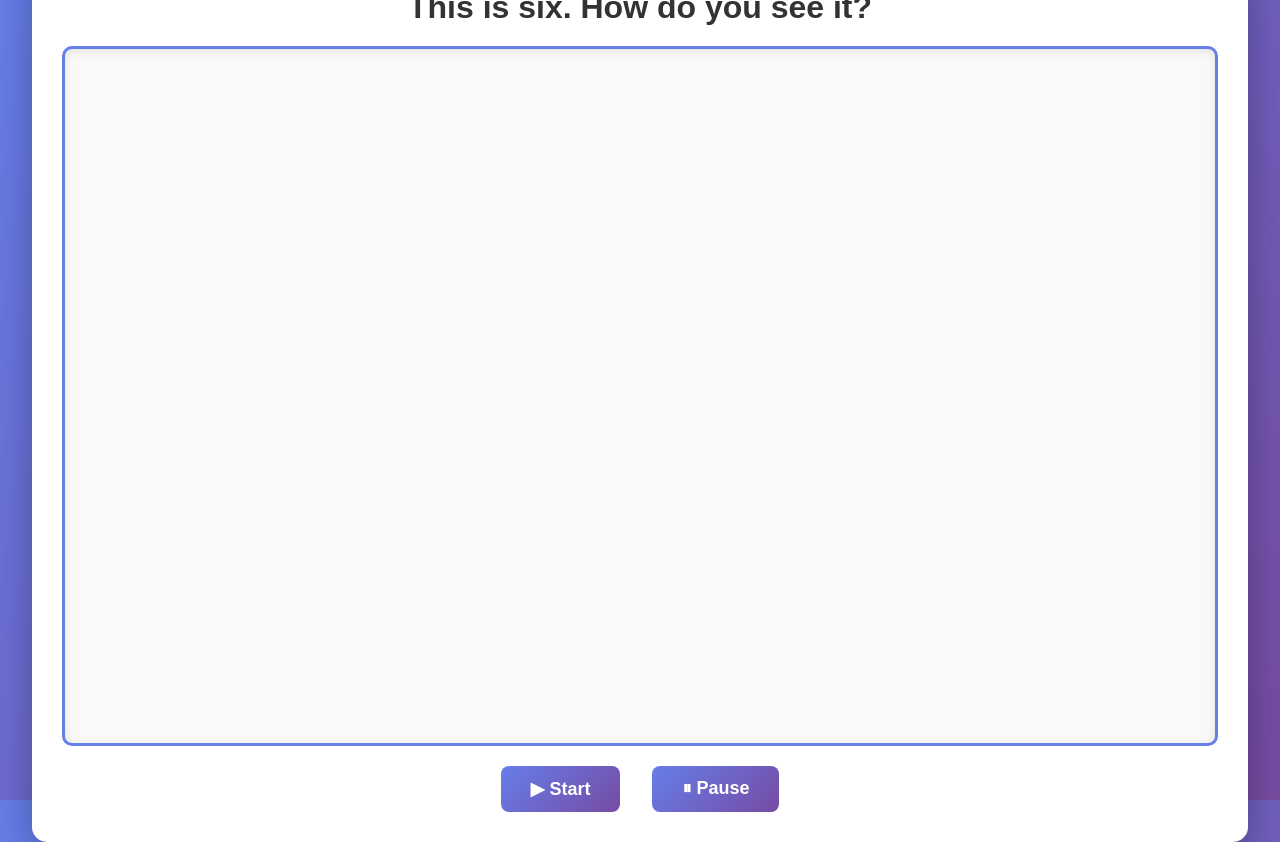
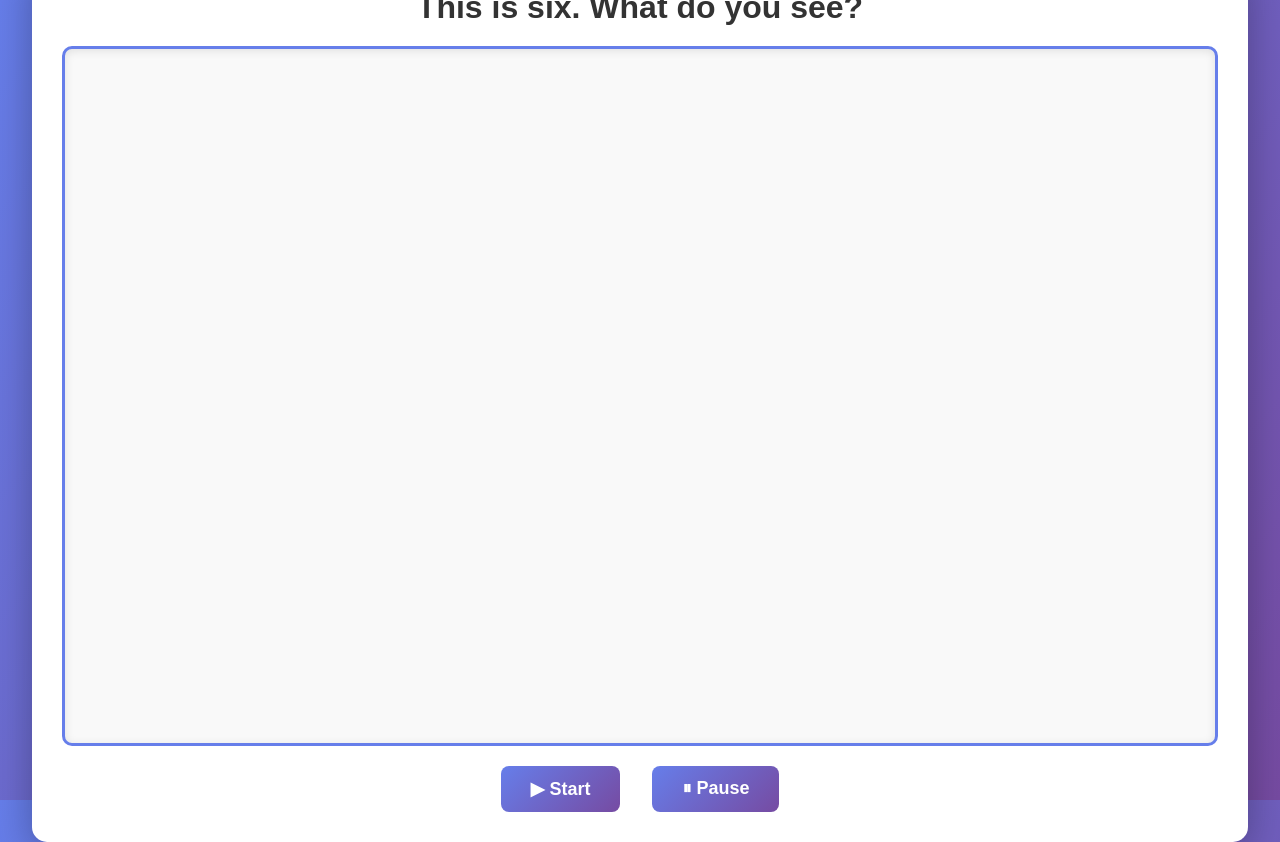
Before and after one commit to numericsfoundation/sixanimals, a plain HTML site: page index.html in a window 1280 px wide. Drawn offline with Linux system fonts and the light colour scheme.

Commit message:
Update index.html

```diff
--- a/index.html
+++ b/index.html
@@ -99,7 +99,7 @@ button:active {
 <body>
 
 <div class="container">
-  <h1>This is six. How do you see it?</h1>
+  <h1>This is six. What do you see?</h1>
 
   <div class="slide" id="slide"></div>
 
```
